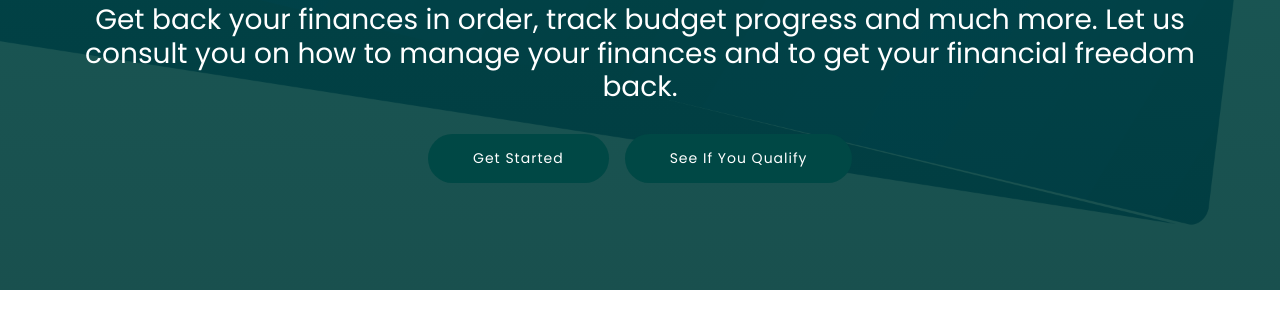
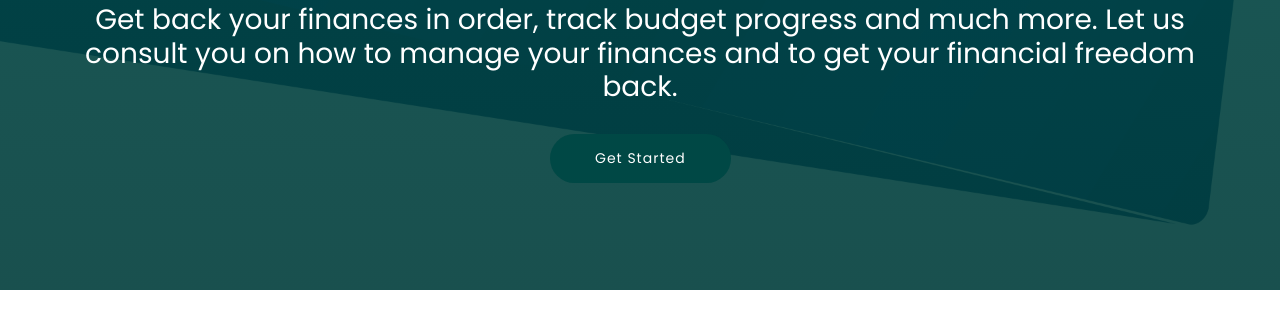
Before and after one commit to QusaiWFFS/FFS, a plain HTML site: page index.html in a window 1280 px wide. Shown: the part 357-666 px from the top of the page. Drawn offline with Linux system fonts and the light colour scheme.

Commit message:
Update index.html

```diff
--- a/index.html
+++ b/index.html
@@ -115,7 +115,6 @@
 						<h3 data-aos='zoom-out' data-aos-delay='500'>Get back your finances in order, track budget progress and much more. Let us consult you on how to manage your finances and to get your financial freedom back.</h3>
 						<div class='d-flex gap-3' data-aos-delay='1000' data-aos='zoom-out'>
 							<a href='index.html#contactFormDiv' onclick='scrollAnimated("#contactFormDiv")' class='btn-get-started'>Get Started</a>
-							<a href='index.html#contactFormDiv' onclick='scrollAnimated("#contactFormDiv")' class='btn-get-started'>See If You Qualify</a>
 						</div>
 					</div>
 				</div>
```
